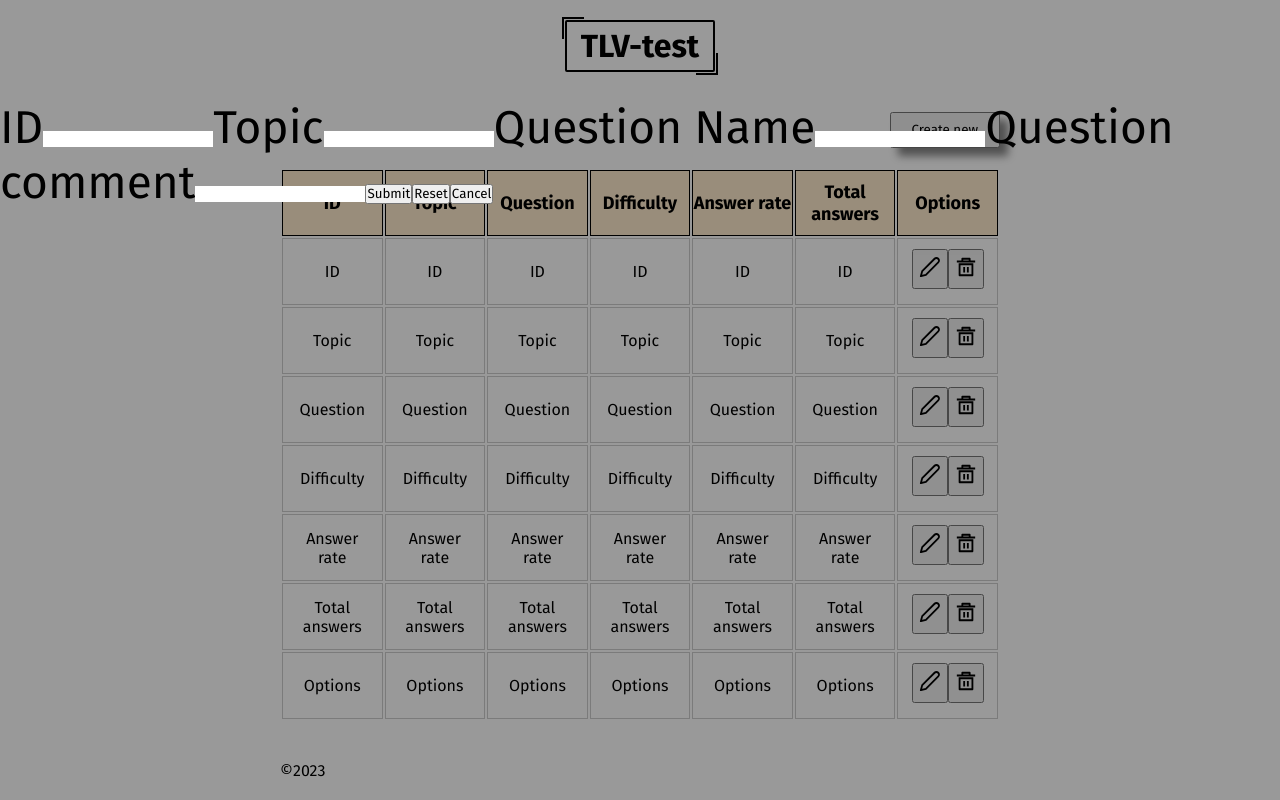
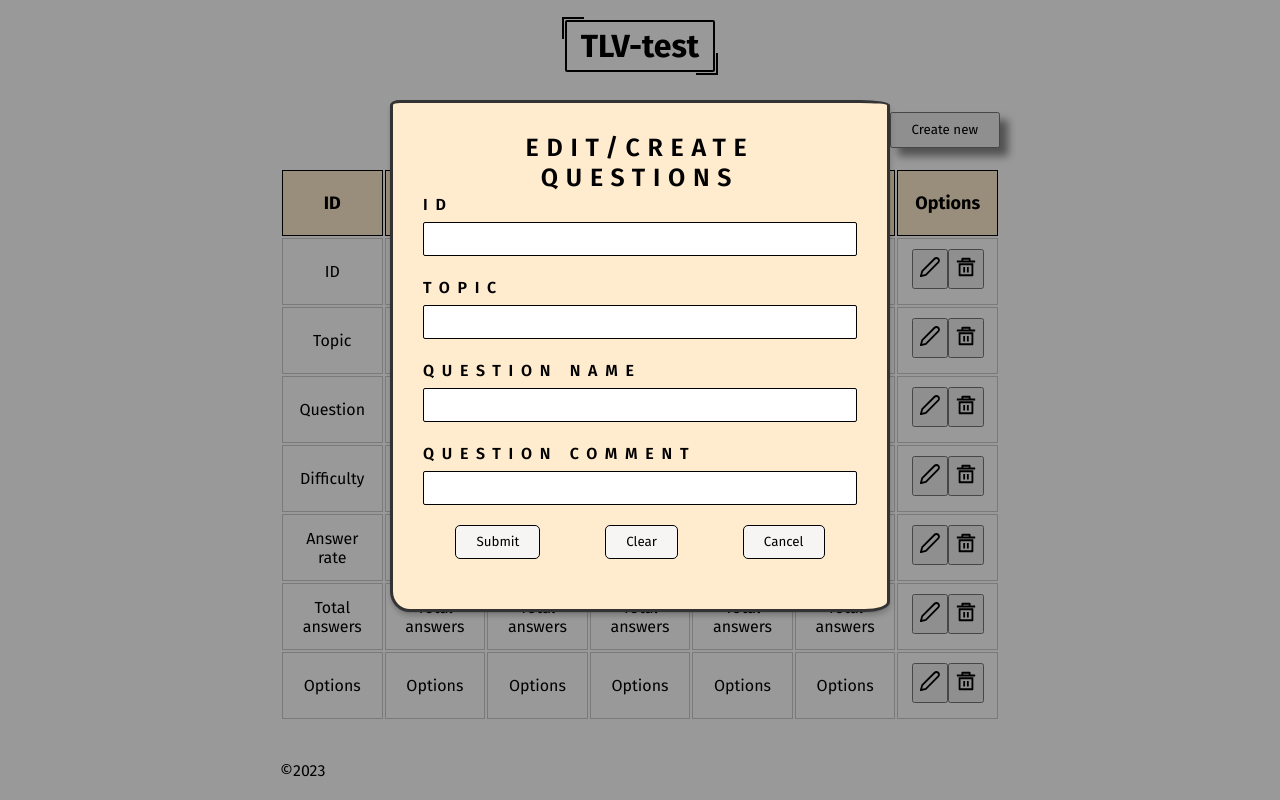
Before and after one commit to Immayou/TLV-test, a Next.js app: page / in a window 1280 px wide. Both pictures are taken after a click on the button "Create new". Built offline with nearby package versions, Linux system fonts and the light colour scheme.

Commit message:
adding modal markup

```diff
--- a/src/components/modal.js
+++ b/src/components/modal.js
@@ -1,6 +1,8 @@
 import { createPortal } from "react-dom";
 import { useState, useEffect, useRef } from "react";
 import { useFormik } from "formik";
+import Button from "@/components/button";
+import s from "../styles/Modal.module.css";
 
 const Modal = ({ onModalClose }) => {
   const [mounted, setMounted] = useState(false);
@@ -22,61 +24,80 @@ const Modal = ({ onModalClose }) => {
   });
   return mounted && ref.current
     ? createPortal(
-        <div
-          style={{
-            display: "block",
-            position: "fixed",
-            top: "0",
-            left: "0",
-            paddingTop: "100px",
-            width: "100%",
-            height: "100%",
-            overflow: "auto",
-            backgroundColor: "rgba(0,0,0,0.4)",
-            fontSize: "46px",
-          }}
-        >
-          <form onSubmit={formik.handleSubmit}>
-            <label htmlFor="id">ID</label>
+        <div className={s.overlay}>
+          <section className="container">
+            <h2 className={s.section_title}>Actions form</h2>
+            <form onSubmit={formik.handleSubmit} className={s.form}>
+              <h3 className={s.form_title}>Edit/Create questions</h3>
+              <div className={s.inputBox}>
+                <label htmlFor="id" className={s.label}>
+                  ID
+                </label>
                 <input
                   id="id"
                   name="id"
                   type="number"
                   onChange={formik.handleChange}
                   value={formik.values.id}
+                  className={s.input}
                 />
-            <label htmlFor="topic">Topic</label>
+              </div>
+              <div className={s.inputBox}>
+                <label htmlFor="topic" className={s.label}>
+                  Topic
+                </label>
                 <input
                   id="topic"
                   name="topic"
                   type="text"
                   onChange={formik.handleChange}
                   value={formik.values.topic}
+                  className={s.input}
                 />
-            <label htmlFor="question_name">Question Name</label>
+              </div>
+              <div className={s.inputBox}>
+                <label htmlFor="question_name" className={s.label}>
+                  Question Name
+                </label>
                 <input
                   id="question_name"
                   name="question_name"
                   type="text"
                   onChange={formik.handleChange}
                   value={formik.values.question_name}
+                  className={s.input}
                 />
-            <label htmlFor="question_comment">Question comment</label>
+              </div>
+              <div className={s.inputBox}>
+                <label htmlFor="question_comment" className={s.label}>
+                  Question comment
+                </label>
                 <input
                   id="question_comment"
                   name="question_comment"
                   type="text"
                   onChange={formik.handleChange}
                   value={formik.values.question_comment}
+                  className={s.input}
                 />
-            <button type="submit">Submit</button>
-            <button type="reset" onClick={() => formik.resetForm()}>
-              Reset
-            </button>
-            <button type="button" onClick={onModalClose}>
-              Cancel
-            </button>
+              </div>
+              <div className={s.bottomBox}>
+                <Button type="submit" text="Submit" btnclass="btn" />
+                <Button
+                  type="reset"
+                  text="Clear"
+                  btnclass="btn"
+                  handleClick={() => formik.resetForm()}
+                />
+                <Button
+                  type="button"
+                  text="Cancel"
+                  btnclass="btn"
+                  handleClick={onModalClose}
+                />
+              </div>
             </form>
+          </section>
         </div>,
         ref.current
       )
--- /dev/null
+++ b/src/styles/Modal.module.css
@@ -0,0 +1,82 @@
+.overlay {
+  display: block;
+  position: fixed;
+  top: 0;
+  left: 0;
+  padding-top: 100px;
+  width: 100%;
+  height: 100%;
+  overflow: auto;
+  background-color: rgba(0, 0, 0, 0.4);
+  font-size: 46px;
+}
+
+.section_title {
+  visibility: hidden;
+  position: absolute;
+}
+
+.form {
+  width: 100%;
+  padding: 30px;
+  margin: 0 auto 20px auto;
+  background-color: blanchedalmond;
+  background-size: cover;
+  background-repeat: no-repeat;
+  background-position: center;
+  box-shadow: 0px 1px 1px rgba(0, 0, 0, 0.12), 0px 4px 4px rgba(0, 0, 0, 0.06),
+    1px 4px 6px rgba(0, 0, 0, 0.16);
+
+  border: 3px solid #333333;
+  font: inherit;
+  border-radius: 2% 6% 5% 4% / 1% 1% 2% 4%;
+  text-transform: uppercase;
+  letter-spacing: 0.3ch;
+  @media screen and (min-width: 480px) {
+    max-width: 400px;
+  }
+  @media screen and (min-width: 1280px) {
+    max-width: 500px;
+  }
+}
+
+.form_title {
+  font-size: 25px;
+  font-weight: 600;
+  text-align: center;
+}
+
+.inputBox {
+  display: flex;
+  flex-direction: column;
+  margin-bottom: 20px;
+}
+
+.label {
+  font-size: 16px;
+  font-weight: 600;
+  line-height: 1.5;
+  margin-bottom: 5px;
+}
+
+.input {
+  padding: 8px 20px;
+  border-radius: 2px;
+  border: 1px solid #000000;
+  background-color: #fff;
+  transition: box-shadow 250ms cubic-bezier(0.075, 0.82, 0.165, 1);
+}
+
+.input:hover,
+.input:focus {
+  border-color: rgb(246, 169, 184);
+  background-color: #fff;
+}
+
+.input:not(:placeholder-shown):required:valid {
+  border-color: green;
+}
+
+.bottomBox {
+  display: flex;
+}
```
Lines whose indentation alone changed are shown as unchanged.
